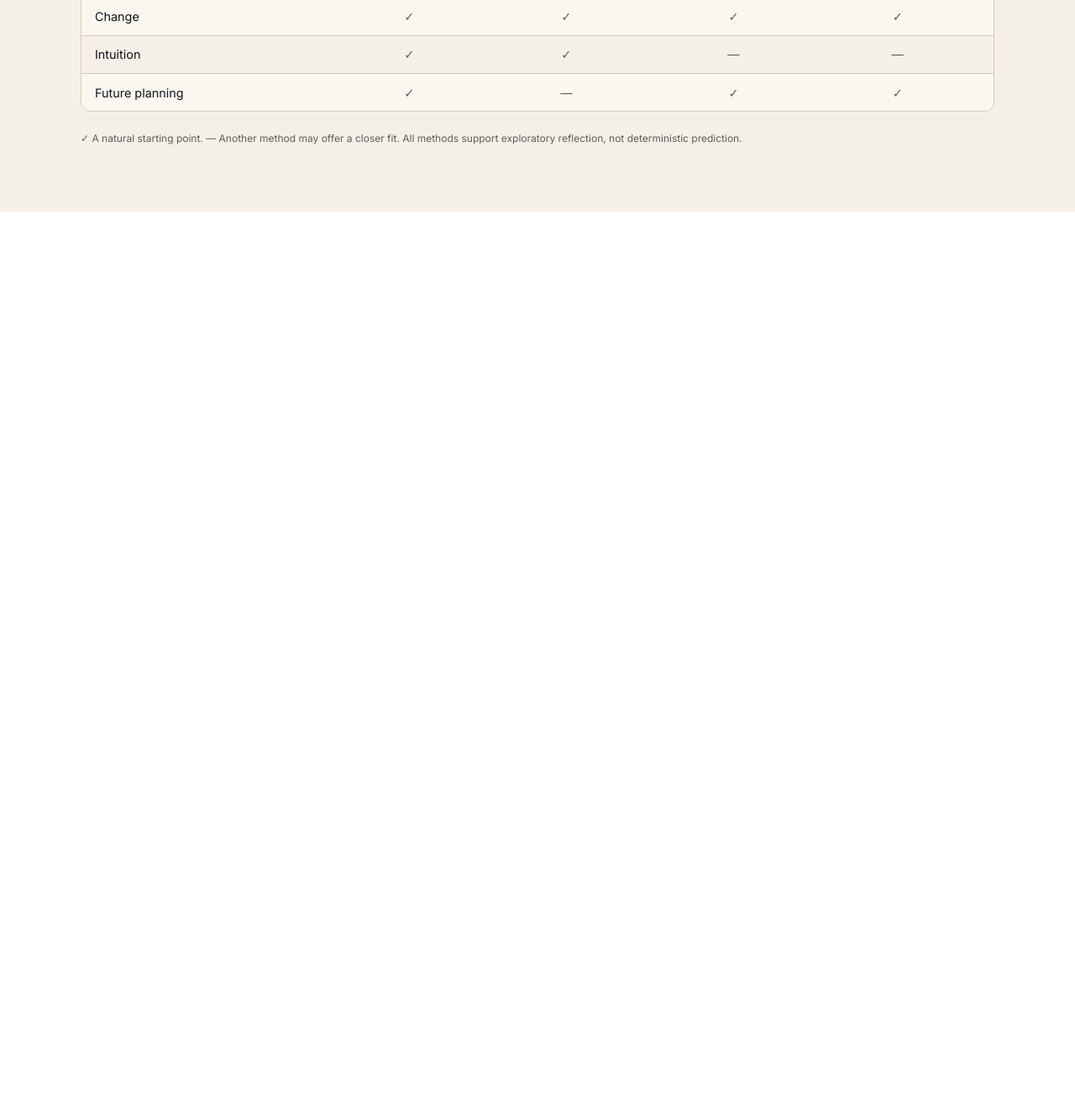
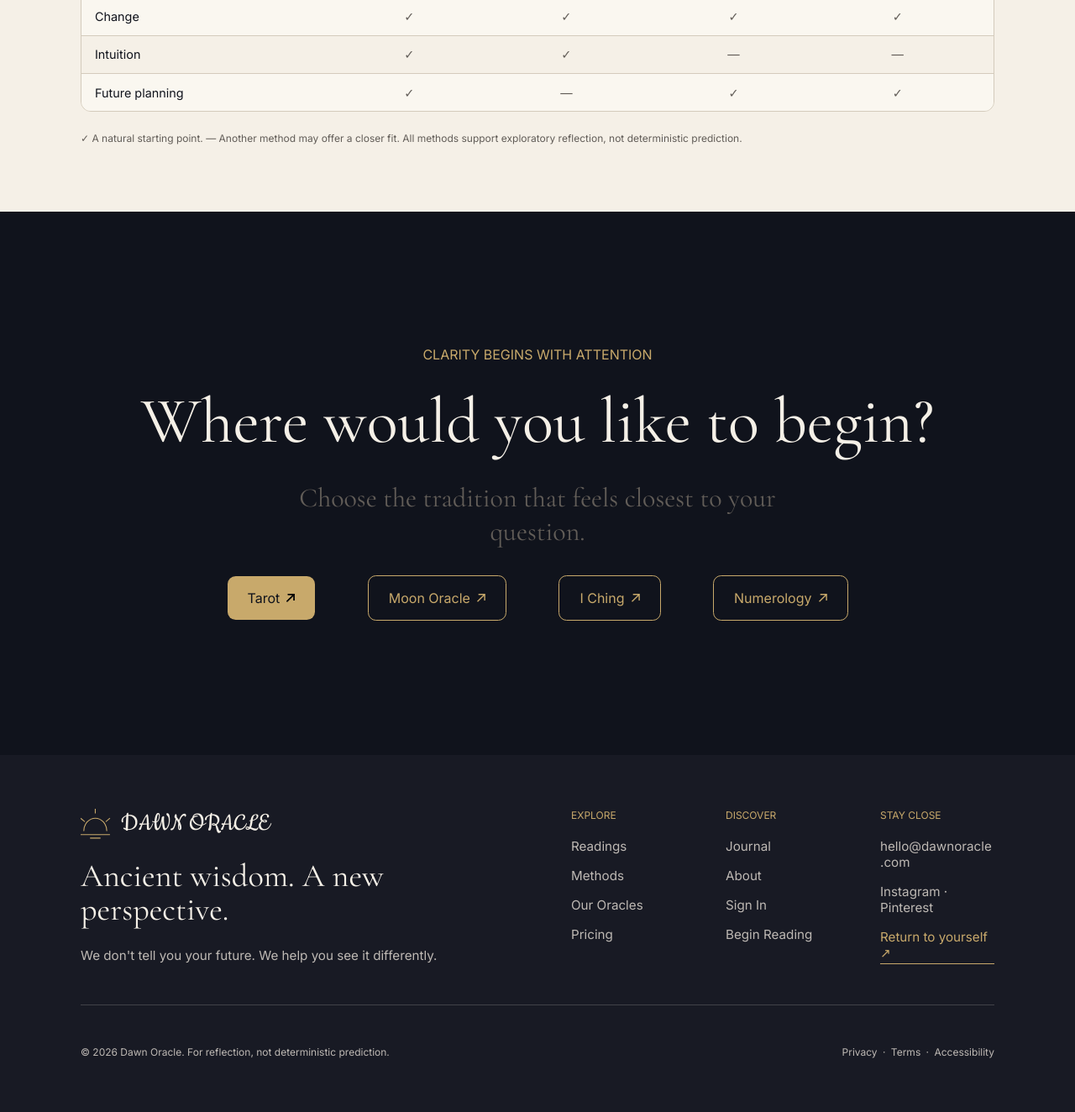
Before and after one commit to Botond-cyber/josda-project, a website built with Vite: page src/pages/methods.html in a window 1280 px wide. Shown: the part 7655-8979 px from the top of the page at 84% size. Before the commit the page ends 7907 px from the top, so only its background shows below. Built offline with nearby package versions, Linux system fonts and the light colour scheme.

Commit message:
add: implement footer section with responsive design and begin section layout

```diff
--- /dev/null
+++ b/src/css/footer.css
@@ -0,0 +1,223 @@
+footer {
+    width: 100%;
+    padding: 4rem 6rem;
+    background-color: var(--surface-card);
+    color: var(--text-primary-light);
+}
+
+.footer-main {
+    display: flex;
+    width: 100%;
+    justify-content: space-between;
+    gap: 5rem;
+    max-width: 100rem;
+    margin: 0 auto;
+}
+
+.footer-intro {
+    flex: 1 1 42rem;
+}
+
+.footer-logo {
+    display: flex;
+    align-items: center;
+    gap: 0.75rem;
+    color: var(--surface-primary-light);
+    font-family: "Cookie", cursive;
+    font-size: 2rem;
+}
+
+.footer-logo img {
+    width: 2.25rem;
+    height: 2.25rem;
+}
+
+.footer-logo p,
+.footer-intro h1,
+.footer-intro > p {
+    margin: 0;
+}
+
+.footer-intro h1 {
+    max-width: 25rem;
+    margin-top: 1.5rem;
+    color: var(--surface-primary-light);
+    font-family: "Cormorant Garamond", cursive;
+    font-size: clamp(2rem, 3vw, 2.5rem);
+    font-weight: lighter;
+    line-height: 1.05;
+}
+
+.footer-intro > p {
+    margin-top: 1.5rem;
+    font-size: 0.95rem;
+}
+
+.footer-links {
+    display: grid;
+    grid-template-columns: repeat(3, minmax(8rem, 1fr));
+    flex: 1 1 42rem;
+    gap: 3rem;
+}
+
+.footer-link-group {
+    display: flex;
+    flex-direction: column;
+    align-items: flex-start;
+    gap: 1rem;
+}
+
+.footer-link-group p {
+    margin: 0 0 0.25rem;
+    color: var(--surface-higlight);
+    font-size: 0.75rem;
+}
+
+.footer-link-group a,
+.footer-link-group span {
+    color: var(--text-primary-light);
+    font-size: 0.95rem;
+    overflow-wrap: anywhere;
+    text-decoration: none;
+}
+
+.footer-link-group a:hover {
+    color: var(--surface-higlight);
+}
+
+.footer-link-group:last-child a:last-child {
+    color: var(--surface-higlight);
+    border-bottom: 1px solid var(--surface-higlight);
+    padding-bottom: 0.2rem;
+}
+
+.footer-bottom {
+    display: flex;
+    width: 100%;
+    justify-content: space-between;
+    gap: 2rem;
+    max-width: 100rem;
+    margin: 3rem auto 0;
+    padding-top: 3rem;
+    border-top: 1px solid rgb(190 185 180 / 25%);
+    color: var(--text-primary-light);
+    font-size: 0.75rem;
+}
+
+.footer-bottom p,
+.footer-bottom div {
+    margin: 0;
+}
+
+.footer-bottom p {
+    max-width: 32rem;
+}
+
+.footer-bottom div {
+    display: flex;
+    flex-wrap: wrap;
+    gap: 0.4rem;
+    justify-content: flex-end;
+}
+
+.footer-bottom a {
+    color: inherit;
+    text-decoration: none;
+}
+
+.footer-bottom a:hover {
+    color: var(--surface-higlight);
+}
+
+@media screen and (max-width: 1000px) {
+    footer {
+        padding: 4rem 2rem;
+    }
+
+    .footer-main {
+        flex-direction: column;
+        gap: 3rem;
+    }
+
+    .footer-intro,
+    .footer-links {
+        flex: 0 1 auto;
+    }
+
+    .footer-intro h1 {
+        max-width: 32rem;
+    }
+}
+
+@media screen and (max-width: 600px) {
+    footer {
+        padding: 3rem 1rem;
+    }
+
+    .footer-main,
+    .footer-bottom {
+        gap: 2rem;
+    }
+
+    .footer-logo {
+        font-size: 1.75rem;
+    }
+
+    .footer-intro h1 {
+        font-size: 2.25rem;
+    }
+
+    .footer-links {
+        grid-template-columns: repeat(2, minmax(0, 1fr));
+        gap: 2rem 1rem;
+    }
+
+    .footer-link-group:last-child {
+        grid-column: 1 / -1;
+    }
+
+    .footer-bottom {
+        flex-direction: column;
+        padding-top: 2rem;
+        margin-top: 2.5rem;
+    }
+
+    .footer-bottom div {
+        justify-content: flex-start;
+    }
+}
+
+@media screen and (max-width: 420px) {
+    .footer-links {
+        grid-template-columns: 1fr;
+        gap: 2rem;
+    }
+
+    .footer-link-group:last-child {
+        grid-column: auto;
+    }
+
+    .footer-link-group {
+        gap: 0.75rem;
+    }
+
+    .footer-bottom {
+        font-size: 0.7rem;
+    }
+}
+
+@media screen and (max-width: 700px) {
+    footer {
+        padding: 3rem 1.5rem;
+    }
+
+    .footer-links {
+        display: flex;
+        flex-direction: column;
+        gap: 2rem;
+    }
+
+    .footer-link-group:last-child {
+        grid-column: auto;
+    }
+}
--- a/src/css/methods.css
+++ b/src/css/methods.css
@@ -392,6 +392,57 @@
     line-height: 1.45;
 }
 
+.begin-section {
+    display: flex;
+    flex-direction: column;
+    align-items: center;
+    background-color: var(--surface-primary-dark);
+    padding: 10rem 6rem;
+    gap: 2rem;
+    text-align: center;
+}
+
+.begin-section p:first-of-type {
+    font-weight: lighter;
+    color: var(--surface-higlight);
+    text-transform: uppercase;
+}
+
+.begin-section * {
+    margin: 0;
+}
+
+.begin-section h1 {
+    font-weight: lighter;
+    font-size: clamp(3rem, 6vw, 6rem);
+    line-height: 1;
+}
+
+.begin-section h2 {
+    max-width: 40rem;
+    font-size: clamp(1.35rem, 2.5vw, 2rem);
+    line-height: 1.25;
+    font-weight: lighter;
+    color: var(--text-secondary);
+    font-family: "Cormorant Garamond", cursive;
+
+}
+
+.begin-section-buttons {
+    display: flex;
+    flex-direction: row;
+    align-items: center;
+    justify-content: space-evenly;
+    gap: 1rem;
+    width: min(100%, 52rem);
+}
+
+.btn-outline {
+    color: var(--surface-higlight) !important;
+    background-color: var(--surface-primary-dark) !important;
+    border: 1px solid var(--surface-higlight) !important;
+}
+
 @media screen and (max-width: 1700px) {
     .methods-hero-image {
         position: absolute;
@@ -469,6 +520,10 @@
 
     .method-image {
         height: 30rem;
+    }
+
+    .begin-section {
+        padding: 7rem 2rem;
     }
 
 }
@@ -672,6 +727,32 @@
     .method-detail-content .begin-btn {
         width: 100%;
     }
+
+    .begin-section {
+        padding: 5rem 1rem;
+        gap: 1.5rem;
+    }
+
+    .begin-section h1 {
+        max-width: 22rem;
+        font-size: clamp(2.75rem, 12vw, 4rem);
+        line-height: 1.05;
+    }
+
+    .begin-section h2 {
+        max-width: 20rem;
+        font-size: 1.35rem;
+    }
+
+    .begin-section-buttons {
+        flex-direction: column;
+        width: min(100%, 20rem);
+        gap: 0.75rem;
+    }
+
+    .begin-section-buttons .begin-btn {
+        width: 100%;
+    }
 }
 
 @media screen and (max-width: 600px) {
@@ -739,4 +820,12 @@
         font-size: 0.5rem;
     }
 
+    .begin-section {
+        padding: 4rem 1rem;
+    }
+
+    .begin-section h1 {
+        font-size: 2.75rem;
+    }
+
 }
--- a/src/pages/methods.html
+++ b/src/pages/methods.html
@@ -7,6 +7,7 @@
   <link rel="stylesheet" href="/src/css/main.css" />
   <link rel="stylesheet" href="/src/css/methods.css" />
   <link rel="stylesheet" href="/src/css/header.css" />
+  <link rel="stylesheet" href="/src/css/footer.css" />
 </head>
 <body>
 <div class="container">
@@ -458,8 +459,78 @@
         </tbody>
       </table>
     </div>
-    <p class="method-comparison-note">✓ A natural starting point. — Another method may offer a closer fit. All methods support exploratory reflection, not deterministic prediction.</p>
+    <p class="method-comparison-note">✓ A natural starting point. — Another method may offer a closer fit. All methods
+      support exploratory reflection, not deterministic prediction.</p>
   </section>
+
+  <!--Bottom thing-->
+  <div class="begin-section">
+    <p>Clarity begins with attention</p>
+    <h1>Where would you like to begin?</h1>
+    <h2>Choose the tradition that feels closest to your question.</h2>
+    <div class="begin-section-buttons">
+      <button class="begin-btn" type="button">
+        <span>Tarot</span>
+        <img src="../assets/arrow.svg" alt="arrow icon" />
+      </button>
+      <button class="begin-btn btn-outline" type="button">
+        <span>Moon Oracle</span>
+        <img src="../assets/arrow_higlight.svg" alt="arrow icon" />
+      </button>
+      <button class="begin-btn btn-outline" type="button">
+        <span>I Ching</span>
+        <img src="../assets/arrow_higlight.svg" alt="arrow icon" />
+      </button>
+      <button class="begin-btn btn-outline" type="button">
+        <span>Numerology</span>
+        <img src="../assets/arrow_higlight.svg" alt="arrow icon" />
+      </button>
+    </div>
+  </div>
+  <footer>
+    <div class="footer-main">
+      <div class="footer-intro">
+        <div class="footer-logo">
+          <img src="../assets/dawn-monogram.svg" alt="logo" />
+          <p>DAWN ORACLE</p>
+        </div>
+        <h1>Ancient wisdom. A new perspective.</h1>
+        <p>We don't tell you your future. We help you see it differently.</p>
+      </div>
+      <nav class="footer-links" aria-label="Footer navigation">
+        <div class="footer-link-group">
+          <p>EXPLORE</p>
+          <a href="#">Readings</a>
+          <a href="../pages/methods.html">Methods</a>
+          <a href="#">Our Oracles</a>
+          <a href="#">Pricing</a>
+        </div>
+        <div class="footer-link-group">
+          <p>DISCOVER</p>
+          <a href="#">Journal</a>
+          <a href="#">About</a>
+          <a href="#">Sign In</a>
+          <a href="#">Begin Reading</a>
+        </div>
+        <div class="footer-link-group">
+          <p>STAY CLOSE</p>
+          <a href="mailto:hello@dawnoracle.com">hello@dawnoracle.com</a>
+          <span>Instagram · Pinterest</span>
+          <a href="#">Return to yourself ↗</a>
+        </div>
+      </nav>
+    </div>
+    <div class="footer-bottom">
+      <p>© 2026 Dawn Oracle. For reflection, not deterministic prediction.</p>
+      <div>
+        <a href="#">Privacy</a>
+        <span>·</span>
+        <a href="#">Terms</a>
+        <span>·</span>
+        <a href="#">Accessibility</a>
+      </div>
+    </div>
+  </footer>
 </div>
 </body>
 </html>
```
Lines whose indentation alone changed are shown as unchanged.
